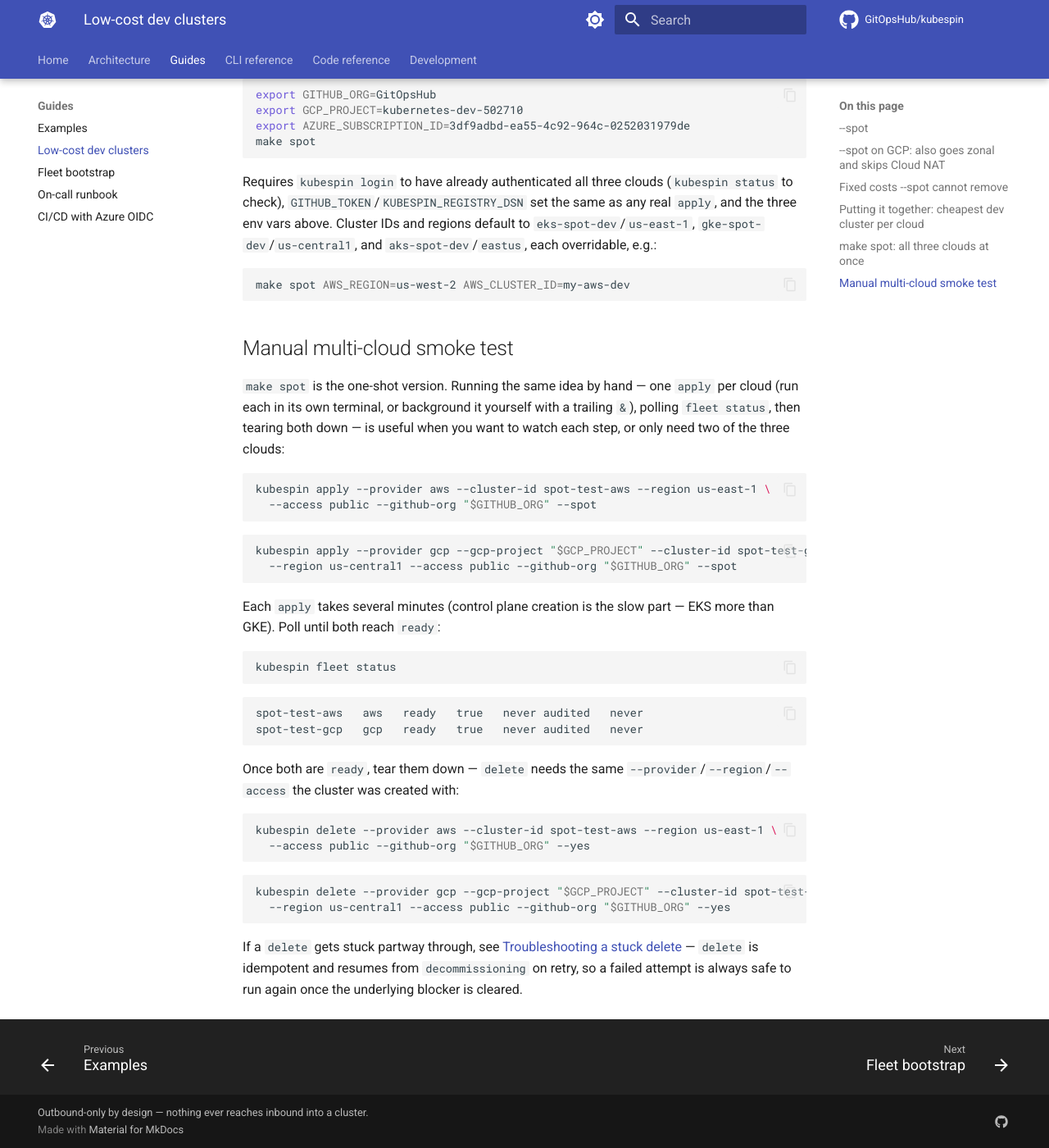
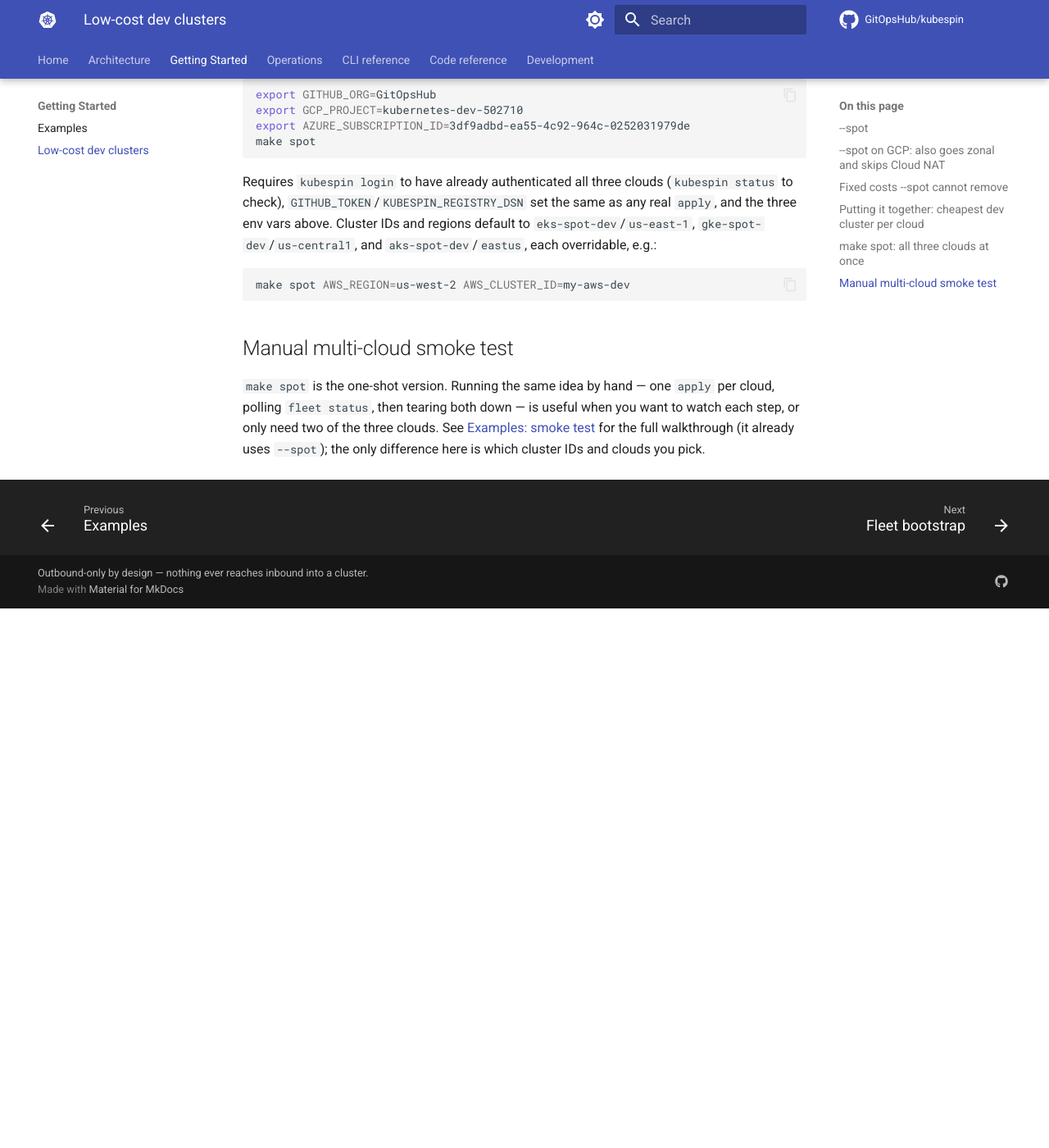
Before and after one commit to GitOpsHub/kubespin, an MkDocs documentation site: the page built from docs/low-cost-dev-clusters.md, in a window 1280 px wide and 1400 px high, scrolled down 3189 px. Shown: the whole window at 82% size. Built offline with MkDocs 1.6.1 and Material for MkDocs 9.7.7, drawn with Linux system fonts in a browser that asks for light colours; comment, search, counter and statistics services are not loaded; after the commit the page ends 3931 px from its top, so only the background shows below that.

Commit message:
docs: split Guides nav by audience, add quickstart, dedupe smoke test/bootstrap steps
Getting Started and Operations were one "Guides" tab, mixing first-time
tutorials with IAM policy JSON and on-call triage content. Split them,
added a Quickstart section to examples.md as the missing "start here"
path, and collapsed two duplicated walkthroughs (the multi-cloud smoke
test and the fleet-bootstrap run sequence) down to single links.

````diff
--- a/docs/low-cost-dev-clusters.md
+++ b/docs/low-cost-dev-clusters.md
@@ -167,48 +167,8 @@ make spot AWS_REGION=us-west-2 AWS_CLUSTER_ID=my-aws-dev
 ## Manual multi-cloud smoke test
 
 `make spot` is the one-shot version. Running the same idea by hand — one
-`apply` per cloud (run each in its own terminal, or background it yourself
-with a trailing `&`), polling `fleet status`, then tearing both down — is
-useful when you want to watch each step, or only need two of the three
-clouds:
-
-```bash
-kubespin apply --provider aws --cluster-id spot-test-aws --region us-east-1 \
-  --access public --github-org "$GITHUB_ORG" --spot
-```
-
-```bash
-kubespin apply --provider gcp --gcp-project "$GCP_PROJECT" --cluster-id spot-test-gcp \
-  --region us-central1 --access public --github-org "$GITHUB_ORG" --spot
-```
-
-Each `apply` takes several minutes (control plane creation is the slow
-part — EKS more than GKE). Poll until both reach `ready`:
-
-```bash
-kubespin fleet status
-```
-
-```text
-spot-test-aws   aws   ready   true   never audited   never
-spot-test-gcp   gcp   ready   true   never audited   never
-```
-
-Once both are `ready`, tear them down — `delete` needs the same
-`--provider`/`--region`/`--access` the cluster was created with:
-
-```bash
-kubespin delete --provider aws --cluster-id spot-test-aws --region us-east-1 \
-  --access public --github-org "$GITHUB_ORG" --yes
-```
-
-```bash
-kubespin delete --provider gcp --gcp-project "$GCP_PROJECT" --cluster-id spot-test-gcp \
-  --region us-central1 --access public --github-org "$GITHUB_ORG" --yes
-```
-
-If a `delete` gets stuck partway through, see
-[Troubleshooting a stuck delete](runbook.md#troubleshooting-a-stuck-delete) —
-`delete` is idempotent and resumes from `decommissioning` on retry, so a
-failed attempt is always safe to run again once the underlying blocker is
-cleared.
+`apply` per cloud, polling `fleet status`, then tearing both down — is useful
+when you want to watch each step, or only need two of the three clouds. See
+[Examples: smoke test](examples.md#smoke-test-create-and-destroy-a-throwaway-cluster)
+for the full walkthrough (it already uses `--spot`); the only difference here
+is which cluster IDs and clouds you pick.
--- a/mkdocs.yml
+++ b/mkdocs.yml
@@ -75,14 +75,18 @@ extra:
 
 # Grouped rather than flat: as one tab per page this had eight top-level
 # entries with no relationship between them. The split is by what the reader
-# is doing — understanding the system, operating it, looking up a flag, or
-# working on the code itself.
+# is doing — understanding the system, trying it out for the first time,
+# operating it, looking up a flag, or working on the code itself. Getting
+# Started and Operations used to be one "Guides" tab; splitting them keeps a
+# first-time reader away from fleet-bootstrap's IAM JSON and the on-call
+# runbook until they're actually operating a fleet.
 nav:
   - Home: README.md
   - Architecture: architecture.md
-  - Guides:
+  - Getting Started:
       - Examples: examples.md
       - Low-cost dev clusters: low-cost-dev-clusters.md
+  - Operations:
       - Fleet bootstrap: fleet-bootstrap.md
       - On-call runbook: runbook.md
       - CI/CD with Azure OIDC: cicd-azure-oidc.md
````
Also changed, not shown: docs/README.md (+7 -2 lines), docs/examples.md (+41 -20 lines).
